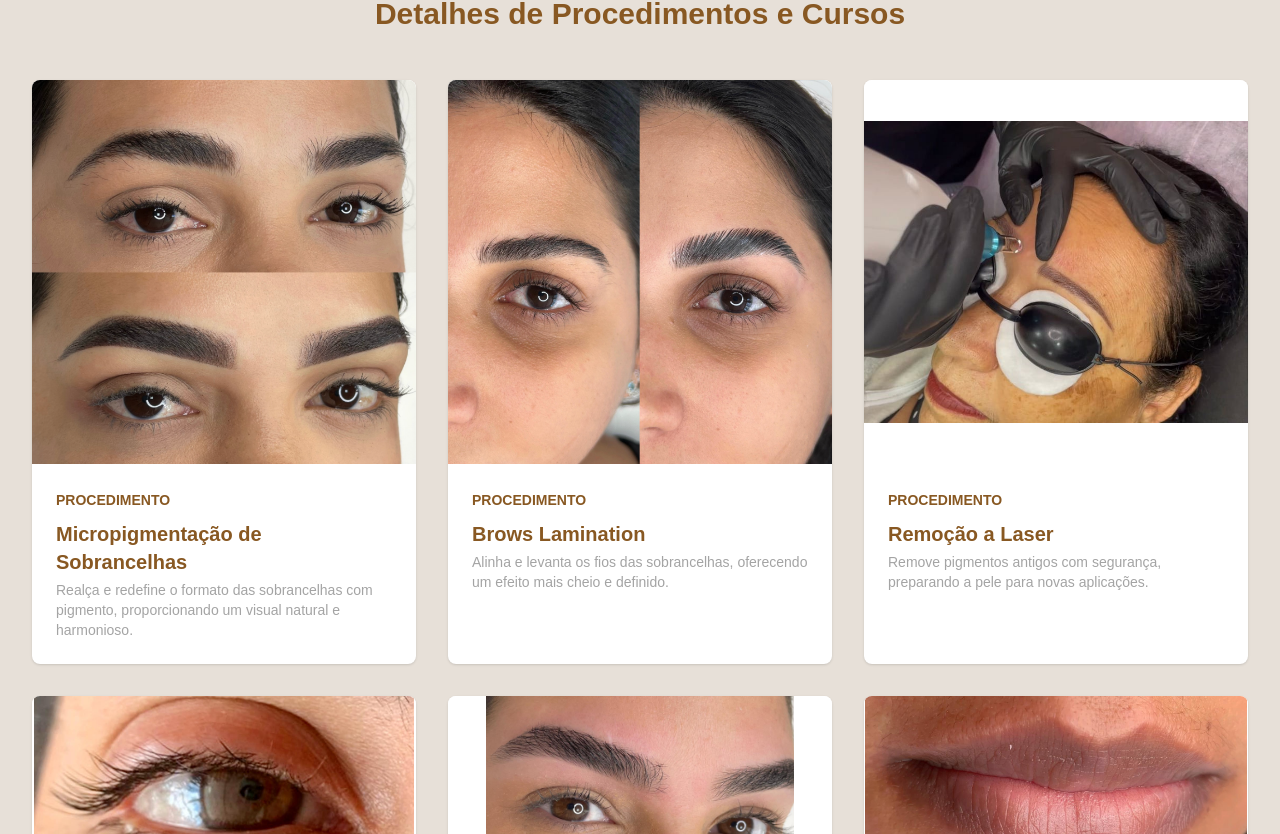
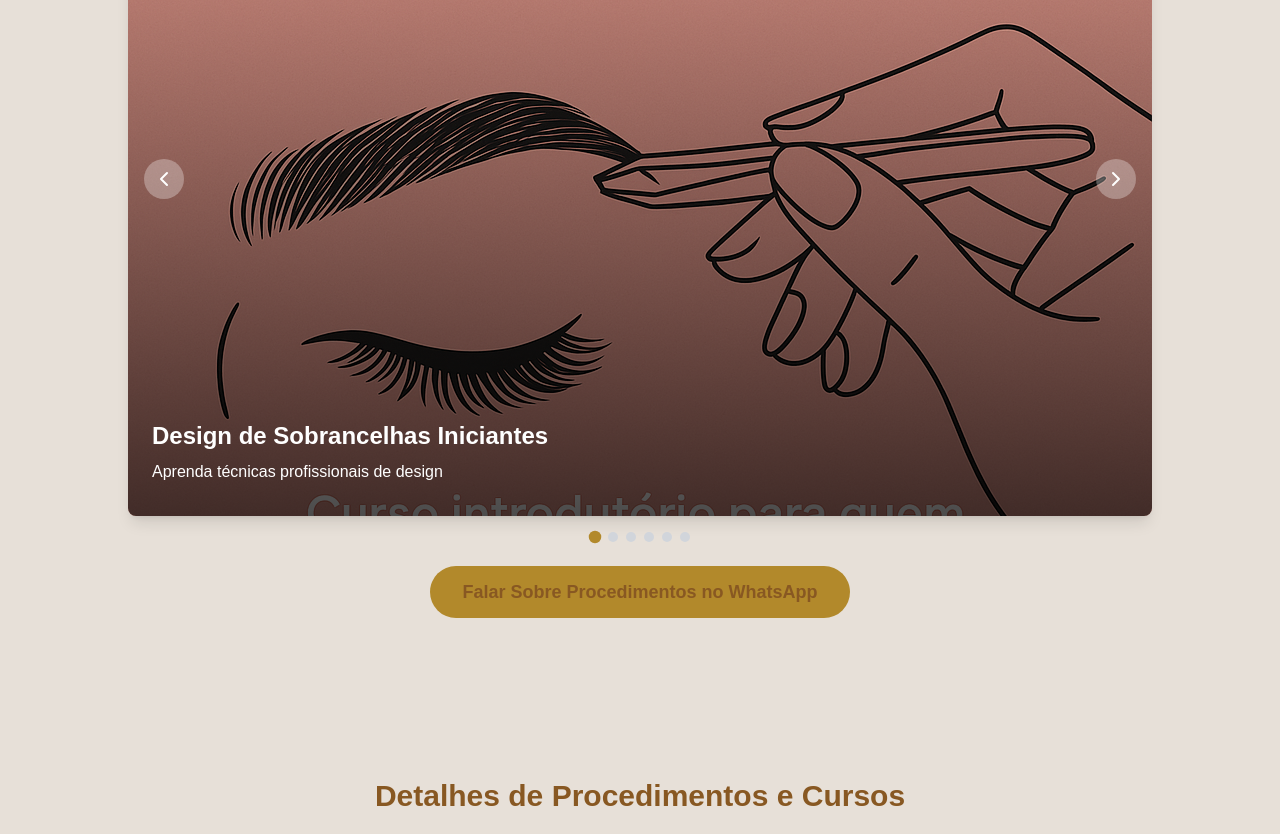
Before and after one commit to FabricioFelix-25/GF-BEAUTY-ACADEMY-main, a React (Vite) app in the folder project/: page / in a window 1280 px wide. Shown: the part 1446-2280 px from the top of the page. Built offline with nearby package versions, Linux system fonts and the light colour scheme; a web font is replaced by a local one.

Commit message:
ajustes de carretel, formato novo para diferenciar, ajuste de cir de finte, etc

```diff
--- a/project/src/components/Detalhes.tsx
+++ b/project/src/components/Detalhes.tsx
@@ -50,51 +50,8 @@ const courses = [
     },
   ];
 
-
-
-  const servicos = [
-
-    {
-      url: '/imagens/cursoDesignIniciante.png',
-      title: 'Design de Sobrancelhas Iniciantes',
-      description: 'Aprenda técnicas profissionais de design',
-      // price: 'R$ 1.200',
-    },
-    {
-      url: '/imagens/CursoEspecia.jpeg',
-      title: 'Design de Sobrancelhas Especialização',
-      description: 'Do básico ao avançado',
-      // price: 'R$ 1.500',
-    },
-    {
-      url: '/imagens/CursoMicropig.jpeg',
-      title: 'Micropigmentação 3x1 Iniciantes',
-      description: 'Domine as técnicas essenciais para atuar na área.',
-      // price: 'R$ 1.800',
-    },
-    {
-      url: '/imagens/CursoEspecShadigline.png',
-      title: 'Micropigmentação Especialização em Shadignline',
-      description: 'Especialização com foco na técnica de Shadignline',
-      // price: 'R$ 2.500',
-    },
-    {
-      url: '/imagens/CursoEspecVip.png',
-      title: 'Micropigmentação Especialização VIP - 1 técnicas',
-      description: 'Aprimore-se em técnicas exclusivas de micropigmentação com atendimento VIP.',
-      // price: 'R$ 2.500',
-    },
-    {
-      url: '/imagens/CursoCilios.png',
-      title: 'Extensão de Cílios + Bônus',
-      description: 'Aprenda a aplicar extensão de cílios com técnicas modernas e conteúdos extras.',
-      // price: 'R$ 2.500',
-    },
-  ];
-
 const Detalhes = () => {
   const [currentCourseIndex, setCurrentCourseIndex] = useState(0);
-  const [currentServiceIndex, setCurrentServiceIndex] = useState(0);
 
   const prevCourse = () => {
     setCurrentCourseIndex((prevIndex) =>
@@ -107,22 +64,6 @@ const Detalhes = () => {
       prevIndex === courses.length - 1 ? 0 : prevIndex + 1
     );
   };
-
-  const prevService = () => {
-    setCurrentServiceIndex((prevIndex) =>
-      prevIndex === 0 ? servicos.length - 1 : prevIndex - 1
-    );
-  };
-
-
-  const nextService = () => {
-    setCurrentServiceIndex((prevIndex) =>
-      prevIndex === servicos.length - 1 ? 0 : prevIndex + 1
-    );
-  };
-
-
-
 
   return (
     <section id="detalhes" className="py-20 bg-bege px-4">
@@ -156,7 +97,7 @@ const Detalhes = () => {
           ))}
         </div>
 
-        <h2 className="text-3xl font-bold text-center mb-12 mt-16">
+        <h2 className="text-3xl font-bold text-center mb-12 mt-16 text-marrom">
           Nossos Cursos
         </h2>
         <div className="relative">
@@ -207,56 +148,6 @@ const Detalhes = () => {
             ))}
           </div>
         </div>
-
-        <h2 className="text-3xl font-bold text-center mb-12 mt-16">
-          Nossos Serviços
-        </h2>
-        <div className="relative">
-          <div className="overflow-hidden rounded-lg shadow-lg">
-            <div className="relative h-[400px] transition-transform duration-500 ease-out">
-              <img
-                src={servicos[currentServiceIndex].url}
-                alt={servicos[currentServiceIndex].title}
-                className="w-full h-full object-cover"
-              />
-              <div className="absolute inset-0 bg-gradient-to-t from-black/70 to-transparent">
-                <div className="absolute bottom-0 left-0 right-0 p-6 text-white">
-                  <h3 className="text-2xl font-bold mb-2">
-                    {servicos[currentServiceIndex].title}
-                  </h3>
-                  <p className="mb-2">{servicos[currentServiceIndex].description}</p>
-                  <p className="text-xl font-semibold">
-                    {/* {courses[currentCourseIndex]} */}
-                  </p>
-                </div>
-              </div>
-            </div>
-          </div>
-          <button
-            onClick={prevService}
-            className="absolute left-4 top-1/2 -translate-y-1/2 bg-white/30 hover:bg-white/50 p-2 rounded-full transition-colors duration-300"
-          >
-            <ChevronLeft className="h-6 w-6 text-white" />
-          </button>
-          <button
-            onClick={nextService}
-            className="absolute right-4 top-1/2 -translate-y-1/2 bg-white/30 hover:bg-white/50 p-2 rounded-full transition-colors duration-300"
-          >
-            <ChevronRight className="h-6 w-6 text-white" />
-          </button>
-
-          <div className="flex justify-center mt-4 space-x-2">
-            {courses.map((_, index) => (
-              <button
-                key={index}
-                onClick={() => setCurrentServiceIndex(index)}
-                className={`w-2 h-2 rounded-full transition-colors duration-300 ${
-                  index === currentServiceIndex ? 'bg-pink-600' : 'bg-gray-300'
-                }`}
-              />
-            ))}
-          </div>
-        </div>
       </div>
     </section>
   );
--- a/project/src/components/Services.tsx
+++ b/project/src/components/Services.tsx
@@ -1,13 +1,16 @@
-import React from 'react';
 
-const services = [
+
+import React, { useState } from 'react';
+import { ChevronLeft, ChevronRight } from 'lucide-react';
+
+// Dados para a lista de serviços (procedimentos)
+const servicesData = [
   {
     category: 'Sobrancelhas',
     items: [
       { name: 'Micropigmentação de Sobrancelhas' },
       { name: 'Brows Lamination' },
       { name: 'Remoção a Laser' },
-      // Removido 'Extensão de Cílios' daqui
       { name: 'Design Personalizado' },
     ]
   },
@@ -17,25 +20,83 @@ const services = [
       { name: 'Micropigmentação Labial' },
     ]
   },
-  { // Nova categoria adicionada
+  {
     category: 'Cílios',
     items: [
-      { name: 'Extensão de Cílios' }, // Movido para cá
-      { name: 'Lash Lifting' },       // Novo serviço de exemplo
-      { name: 'Remoção de Extensão de Cílios'}, // Novo serviço de exemplo
+      { name: 'Extensão de Cílios' },
+      { name: 'Lash Lifting' },
+      { name: 'Remoção de Extensão de Cílios' },
     ]
   },
 ];
 
-const Services = () => {
+// Dados para o carrossel de serviços (cursos)
+const cursosData = [
+  {
+    url: '/imagens/cursoDesignIniciante.png',
+    title: 'Design de Sobrancelhas Iniciantes',
+    description: 'Aprenda técnicas profissionais de design',
+    // price: 'R$ 1.200',
+  },
+  {
+    url: '/imagens/CursoEspecia.jpeg',
+    title: 'Design de Sobrancelhas Especialização',
+    description: 'Do básico ao avançado',
+    // price: 'R$ 1.500',
+  },
+  {
+    url: '/imagens/CursoMicropig.jpeg',
+    title: 'Micropigmentação 3x1 Iniciantes',
+    description: 'Domine as técnicas essenciais para atuar na área.',
+    // price: 'R$ 1.800',
+  },
+  {
+    url: '/imagens/CursoEspecShadigline.png',
+    title: 'Micropigmentação Especialização em Shadignline',
+    description: 'Especialização com foco na técnica de Shadignline',
+    // price: 'R$ 2.500',
+  },
+  {
+    url: '/imagens/CursoEspecVip.png',
+    title: 'Micropigmentação Especialização VIP - 1 técnicas',
+    description: 'Aprimore-se em técnicas exclusivas de micropigmentação com atendimento VIP.',
+    // price: 'R$ 2.500',
+  },
+  {
+    url: '/imagens/CursoCilios.png',
+    title: 'Extensão de Cílios + Bônus',
+    description: 'Aprenda a aplicar extensão de cílios com técnicas modernas e conteúdos extras.',
+    // price: 'R$ 2.500',
+  },
+];
+
+// Componente principal que renderiza a seção de serviços e cursos
+const ServicesComponent = () => {
+  // Estado para controlar o índice atual do carrossel de cursos
+  const [currentCourseIndex, setCurrentCourseIndex] = useState(0);
+
+  // Função para ir para o curso anterior no carrossel
+  const prevCourse = () => {
+    setCurrentCourseIndex((prevIndex) =>
+      prevIndex === 0 ? cursosData.length - 1 : prevIndex - 1
+    );
+  };
+
+  // Função para ir para o próximo curso no carrossel
+  const nextCourse = () => {
+    setCurrentCourseIndex((prevIndex) =>
+      prevIndex === cursosData.length - 1 ? 0 : prevIndex + 1
+    );
+  };
+
   return (
     <section id="servicos" className="py-20 bg-bege">
       <div className="container mx-auto px-4">
+        {/* Seção de Lista de Serviços (Procedimentos) */}
         <h2 className="text-3xl font-bold text-center mb-12 text-marrom">Nossos Serviços</h2>
-        {/* Ajuste opcional para melhor layout com 3 colunas em telas grandes */}
-        <div className="grid grid-cols-1 md:grid-cols-2 lg:grid-cols-3 gap-8 mb-12 justify-center">
-          {services.map((service, index) => (
-            <div key={index} className="bg-white rounded-lg shadow-lg overflow-hidden transform transition duration-300 hover:scale-105">
+        <div className="grid grid-cols-1 md:grid-cols-2 lg:grid-cols-3 gap-8 mb-12 justify-items-center"> {/* Alterado para justify-items-center para melhor centralização dos cards */}
+          {servicesData.map((service, index) => (
+            <div key={index} className="bg-white rounded-lg shadow-lg overflow-hidden transform transition duration-300 hover:scale-105 w-full max-w-md"> {/* Adicionado max-w-md para consistência */}
               <div className="p-6">
                 <h3 className="text-2xl font-semibold mb-4 text-marrom border-b-2 border-marrom">{service.category}</h3>
                 <ul className="space-y-6">
@@ -49,6 +110,71 @@ const Services = () => {
             </div>
           ))}
         </div>
+
+
+
+        {/* Seção de Carrossel de Cursos */}
+        <div className="container mx-auto px-4 mt-20"> {/* Adicionado container e margem superior */}
+
+          <div className="relative max-w-5xl mx-auto"> {/* Centraliza o carrossel e limita sua largura */}
+            <div className="overflow-hidden rounded-lg shadow-lg">
+              <div className="relative h-[600px] md:h-[700px] transition-transform duration-500 ease-out"> {/* Altura responsiva opcional */}
+                <img
+                  src={cursosData[currentCourseIndex].url}
+                  alt={cursosData[currentCourseIndex].title}
+                  className="w-full h-full object-cover"
+                />
+                <div className="absolute inset-0 bg-gradient-to-t from-black/70 to-transparent">
+                  <div className="absolute bottom-0 left-0 right-0 p-6 text-white">
+                    <h3 className="text-2xl font-bold mb-2">
+                      {cursosData[currentCourseIndex].title}
+                    </h3>
+                    <p className="mb-2">{cursosData[currentCourseIndex].description}</p>
+                    {/* Se o preço for adicionado aos dados, descomente abaixo */}
+                    {/* {cursosData[currentCourseIndex].price && (
+                    <p className="text-xl font-semibold">
+                      {cursosData[currentCourseIndex].price}
+                    </p>
+                  )} */}
+                  </div>
+                </div>
+              </div>
+            </div>
+            {/* Botão Anterior do Carrossel */}
+            <button
+              onClick={prevCourse}
+              className="absolute left-2 sm:left-4 top-1/2 -translate-y-1/2 bg-white/30 hover:bg-white/50 p-2 rounded-full transition-colors duration-300 z-10" // Adicionado z-10
+            >
+              <ChevronLeft className="h-6 w-6 text-white" />
+            </button>
+            {/* Botão Próximo do Carrossel */}
+            <button
+              onClick={nextCourse}
+              className="absolute right-2 sm:right-4 top-1/2 -translate-y-1/2 bg-white/30 hover:bg-white/50 p-2 rounded-full transition-colors duration-300 z-10" // Adicionado z-10
+            >
+              <ChevronRight className="h-6 w-6 text-white" />
+            </button>
+
+            {/* Indicadores de Posição do Carrossel */}
+            <div className="flex justify-center mt-4 space-x-2">
+              {cursosData.map((_, index) => (
+                <button
+                  key={index}
+                  onClick={() => setCurrentCourseIndex(index)}
+                  className={`w-2.5 h-2.5 rounded-full transition-all duration-300 ${ // Aumentado tamanho para melhor clique
+                    index === currentCourseIndex ? 'bg-dourado scale-125' : 'bg-gray-300 hover:bg-gray-400' // Destaque dourado e efeito hover
+                    }`}
+                  aria-label={`Ir para o curso ${index + 1}`} // Adicionado aria-label para acessibilidade
+                />
+              ))}
+            </div>
+          </div>
+        </div>
+        <br />
+
+
+
+        {/* Botão WhatsApp para Procedimentos */}
         <div className="text-center flex flex-col sm:flex-row justify-center gap-4">
           <a
             href="https://wa.me/5571988287504?text=Olá! Gostaria de saber mais sobre os serviços."
@@ -63,5 +189,4 @@ const Services = () => {
     </section>
   );
 };
-
-export default Services;
+export default ServicesComponent;
```
